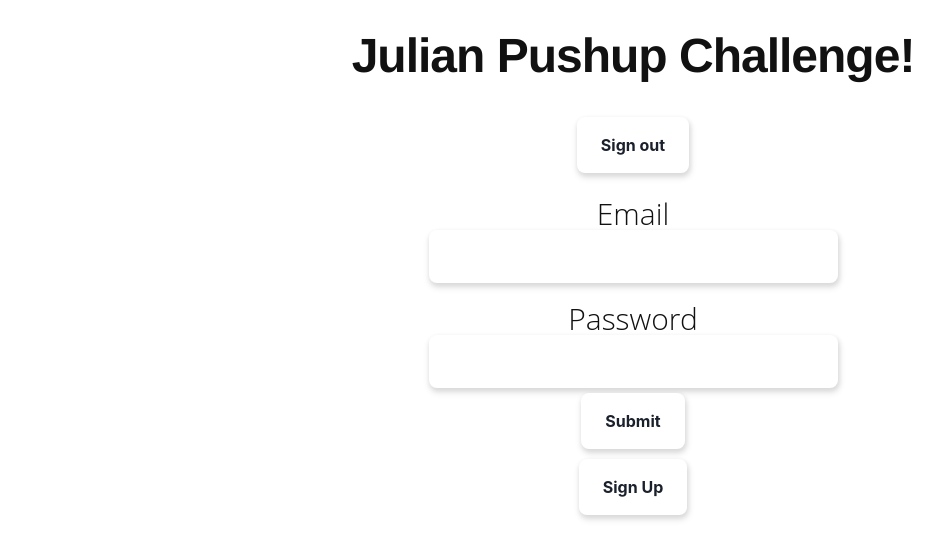
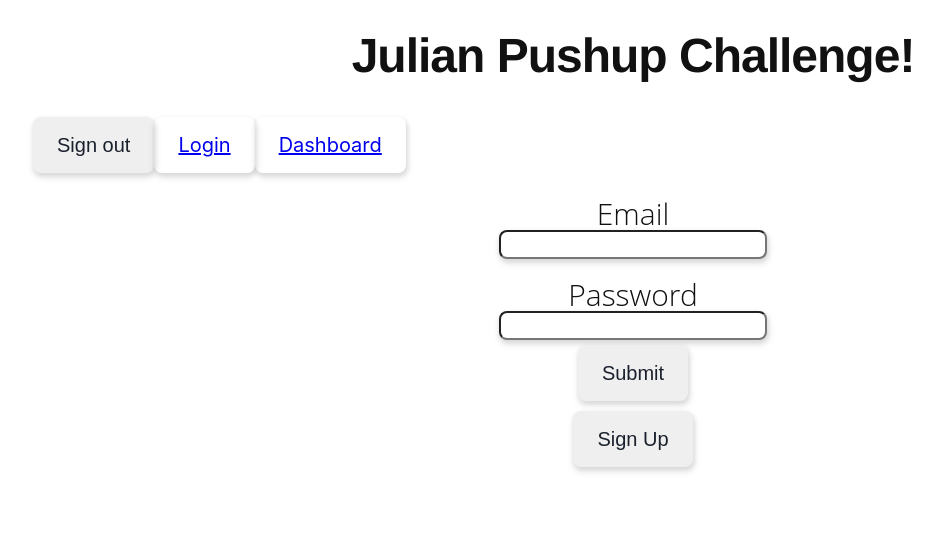
Before and after one commit to nathanek/nathanek.github.io, a React (Create React App) app: page /#/ in a window 1280 px wide. Shown: the top 558 px of the page, without its empty margins (7-949 px from the left). Built offline with nearby package versions, Linux system fonts and the light colour scheme; no server answers.

Commit message:
changed CSS to work with iOS apps

```diff
--- a/public/index.html
+++ b/public/index.html
@@ -2,14 +2,14 @@
 <html lang="en">
   <head>
     <meta charset="utf-8" />
-    <link rel="icon" href="%PUBLIC_URL%/favicon.ico" />
+    <link rel="icon" href="%PUBLIC_URL%/flexed-bicep.png" />
     <meta name="viewport" content="width=device-width, initial-scale=1" />
     <meta name="theme-color" content="#000000" />
     <meta
       name="description"
       content="Web site created using create-react-app"
     />
-    <link rel="apple-touch-icon" href="%PUBLIC_URL%/logo192.png" />
+    <link rel="apple-touch-icon" href="%PUBLIC_URL%/flexed-bicep.png"/>
     <!--
       manifest.json provides metadata used when your web app is installed on a
       user's mobile device or desktop. See https://developers.google.com/web/fundamentals/web-app-manifest/
@@ -24,7 +24,7 @@
       work correctly both with client-side routing and a non-root public URL.
       Learn how to configure a non-root public URL by running `npm run build`.
     -->
-    <title>React App</title>
+    <title>Julian Pushup Challenge</title>
   </head>
   <body>
     <noscript>You need to enable JavaScript to run this app.</noscript>
--- a/src/App.js
+++ b/src/App.js
@@ -1,30 +1,23 @@
-import logo from './logo.svg';
+
 import './App.css';
-import { BrowserRouter, Route, Routes, Navigate } from 'react-router-dom';
-import Login from './firebase/UserAuth';
-import PushupCounter from './comps/PushupCounter';
+import { Link, HashRouter } from 'react-router-dom';
 import PageController from './routes/PushupController';
 import NavBar from './comps/NavBar';
-import { getAuth, createUserWithEmailAndPassword, signInWithEmailAndPassword, signInWithRedirect } from "firebase/auth";
+import { getAuth } from "firebase/auth";
 import {app} from './firebase/Database';
-import {useNavigate} from 'react-router-dom';
-import { useAuthState } from "react-firebase-hooks/auth";
-import {useEffect} from 'react';
 
 function App() {
-  const userExists = false;
   const auth = getAuth(app);
-  const [user, loading, error] = useAuthState(auth);
   auth.onAuthStateChanged(function(user) {
     if (user) {
       // User is signed in.
-      var displayName = user.displayName;
-      var email = user.email;
-      var emailVerified = user.emailVerified;
-      var photoURL = user.photoURL;
-      var isAnonymous = user.isAnonymous;
-      var uid = user.uid;
-      var providerData = user.providerData;
+      //var displayName = user.displayName;
+      //var email = user.email;
+      //var emailVerified = user.emailVerified;
+      //var photoURL = user.photoURL;
+      //var isAnonymous = user.isAnonymous;
+      //var uid = user.uid;
+      //var providerData = user.providerData;
       // ...
 
     } else {
@@ -35,13 +28,13 @@ function App() {
   });
 
   return (
-    <div className="wrapper">
-      <h1>Julian Pushup Challenge!</h1>
-      <BrowserRouter>
-        <NavBar/>
-        <PageController/>
-      </BrowserRouter>
-    </div>
+      <HashRouter>
+        <div>
+          <h1>Julian Pushup Challenge!</h1>
+          <NavBar/>
+          <PageController/>
+        </div>
+      </HashRouter>
   );
 }
 
--- a/src/comps/DatePicker.js
+++ b/src/comps/DatePicker.js
@@ -1,7 +1,7 @@
 import React, { useState } from "react";
 import DatePicker from "react-datepicker";
 import "react-datepicker/dist/react-datepicker.css";
-import { registerLocale, setDefaultLocale } from  "react-datepicker";
+import { registerLocale } from  "react-datepicker";
 import aus from 'date-fns/locale/en-AU';
 import '../styles.css';
 
--- a/src/comps/DateProcessing.js
+++ b/src/comps/DateProcessing.js
@@ -1,4 +1,3 @@
-import moment from "moment";
 
 export default function DateArrayFormatter(json_data){
       var obj = json_data;
--- a/src/comps/NavBar.js
+++ b/src/comps/NavBar.js
@@ -1,6 +1,7 @@
 import React from 'react';
 import { getAuth, signOut } from "firebase/auth";
 import { useNavigate } from 'react-router-dom';
+import { Link } from 'react-router-dom';
 
 export default function NavBar() {
 
@@ -18,7 +19,19 @@ export default function NavBar() {
     }
     return (
         <div>
-            <button className="button-1" onClick= {SignOutUser.bind(this)}>Sign out</button>
+            <nav>
+            <ul>
+                <li>
+                    <button className="button-1" onClick= {SignOutUser.bind(this)}>Sign out</button>
+                </li>
+                <li className="button-1">
+                    <Link to="/login">Login</Link>
+                </li>
+                <li className="button-1">
+                    <Link to="/dashboard">Dashboard</Link>
+                </li>
+            </ul>
+          </nav>
         </div>
     );
 }
--- a/src/firebase/Database.js
+++ b/src/firebase/Database.js
@@ -1,9 +1,7 @@
 // Import the functions you need from the SDKs you need
 import { initializeApp } from "firebase/app";
 import { getAuth } from "firebase/auth";
-import {getDatabase, ref, onValue} from "firebase/database";
-import { getAnalytics } from "firebase/analytics";
-import firebase from "firebase/compat/app";
+import {getDatabase } from "firebase/database";
 import 'firebase/database';
 import 'firebase/auth';
 // TODO: Add SDKs for Firebase products that you want to use
--- a/src/firebase/ManageUserData.js
+++ b/src/firebase/ManageUserData.js
@@ -1,6 +1,4 @@
-import { getAuth, createUserWithEmailAndPassword} from 'firebase/auth';
-import {ref, set} from 'firebase/database';
-import database from './Database';
+
 async function createNewAccount() {
     try {
         const userAuth = await firebase.auth().createUserWithEmailAndPassword(email, password);
--- a/src/firebase/UserAuth.js
+++ b/src/firebase/UserAuth.js
@@ -1,8 +1,7 @@
 import { setPersistence, browserLocalPersistence } from "firebase/auth";
-import { getAuth, createUserWithEmailAndPassword, signInWithEmailAndPassword, signInWithRedirect } from "firebase/auth";
+import { getAuth, signInWithEmailAndPassword } from "firebase/auth";
 import {app} from '../firebase/Database';
-import {useEffect, useState} from 'react';
-import {initializeApp} from 'firebase/app';
+import { useState} from 'react';
 import {useNavigate} from 'react-router-dom';
 import { useAuthState } from "react-firebase-hooks/auth";
 import '../styles.css';
--- a/src/routes/PushupController.js
+++ b/src/routes/PushupController.js
@@ -1,8 +1,7 @@
-import { BrowserRouter, Route, Routes, Navigate } from 'react-router-dom';
+import { Route, Routes } from 'react-router-dom';
 import Login from '../firebase/UserAuth';
 import PushupCounter from '../comps/PushupCounter';
-import NavBar from '../comps/NavBar';
-import { getAuth, createUserWithEmailAndPassword, signInWithEmailAndPassword, signInWithRedirect } from "firebase/auth";
+import { getAuth } from "firebase/auth";
 import {app} from '../firebase/Database';
 import {useNavigate} from 'react-router-dom';
 import { useAuthState } from "react-firebase-hooks/auth";
--- a/src/styles.css
+++ b/src/styles.css
@@ -10,48 +10,29 @@
   /* CSS */
   .button-1 {
     align-items: center;
-    background: #FFFFFF;
     border: 0 solid #E2E8F0;
     margin: 5px 0 5px;
     box-shadow: 1px 4px 6px 1px rgba(0, 0, 0, 0.1), 1px 2px 4px 1px rgba(0, 0, 0, 0.06);
     box-sizing: border-box;
     color: #1A202C;
     display: inline-flex;
-    font-family: Inter, sans-serif;
-    font-size: 1rem;
-    font-weight: 700;
+    font-size: min(20px,4vw);
     height: 56px;
     justify-content: center;
-    line-height: 24px;
-    overflow-wrap: break-word;
     padding: 24px;
-    text-decoration: none;
     border-radius: 8px;
-    cursor: pointer;
-    user-select: none;
-    -webkit-user-select: none;
     touch-action: manipulation;
   }
 
-  .card {
-    margin: 30px auto;
-    width: fit-content;
-    height: fit-content;
-    border-radius: 40px;
-  box-shadow: 1px 1px 5px 5px rgba(0,0,0,0.25), -1px -1px 5px 5px rgba(0,0,0,0.22);
-    cursor: pointer;
-    transition: 0.4s;
-  }
-
 .center-element{
-    grid-column: 5/9;
+    grid-column: 4 / 10;
     justify-content: center;
     align-items: center;
 }
 
 
 .datePicker{
-    grid-column: 5 / 9;
+    grid-column: 4 / 10;
     justify-content: center;
     align-items: center;
     top: 50%;
@@ -134,27 +115,56 @@ input {
 }
 
 .input-1 {
-    background: #FFFFFF;
+    border-radius: 8px;
+    box-shadow: 1px 4px 6px 1px rgba(0, 0, 0, 0.1), 1px 2px 4px 1px rgba(0, 0, 0, 0.06);
+    column-gap: 20px;
+    height: 70%;
+    left: 50%;
+    font-size: min(20px,4vw);
+
+    top: 50%;
+    width: 95%;
+}
+  .input-100 {
     border: 0 solid #E2E8F0;
     column-gap: 20px;
     box-shadow: 1px 4px 6px 1px rgba(0, 0, 0, 0.1), 1px 2px 4px 1px rgba(0, 0, 0, 0.06);
     box-sizing: border-box;
-    color: #1A202C;
-    font-family: Inter, sans-serif;
     font-size: 1.5em;
-    font-weight: 700;
     justify-content: center;
-    overflow-wrap: break-word;
-    text-decoration: none;
     border-radius: 8px;
     padding: 0.5em;
-    user-select: none;
-    -webkit-user-select: none;
     touch-action: manipulation;
     width: 100%;
     height: 80%;
     left: 50%;
     top: 50%;
+  }
+
+  .button-1:hover {
+    background: #fff;
+    box-shadow: 0px 2px 10px 5px #1abc9c;
+    color: #000;
+  }
+
+  .button-1:active:after {
+    padding: 0;
+    margin: 0;
+    opacity: 1;
+    transition: 0s
+  }
+
+  .button-1:focus { outline:0; }
+
+  li {
+    display: block;
+    text-align: center;
+    float: left;
+  }
+
+  li a:hover {
+    background-color: aqua;
+    color: blue;
   }
 
   .react-datepicker__input-container {
@@ -194,7 +204,7 @@ input {
 }
 
 .leftArrowGrid {
-    grid-column: 4;
+    grid-column: 3;
 }
 
 .main-container{
@@ -212,7 +222,7 @@ input {
 
 .number-input {
     column-gap: 20px;
-    grid-column: 5/9;
+    grid-column: 4/10;
     justify-content: center;
     align-items: center;
     align-content: center;
@@ -237,7 +247,7 @@ transform: rotate(-45deg);
 }
 
 .rightArrowGrid {
-    grid-column: 9;
+    grid-column: 10;
     align-items: left;
     justify-content: left;
 }
@@ -253,7 +263,7 @@ transform: rotate(-45deg);
 .react-datepicker-wrapper,
 .react-datepicker__input-container,
 .react-datepicker__input-container input {
-    font-size: 4vw;
+    font-size: min(20px,4vw);
     width: 100%;
     height: 100%;
 }
```
Also changed, not shown: src/comps/PushupCounter.js (+2 -5 lines), public/flexed-bicep.png (added).
